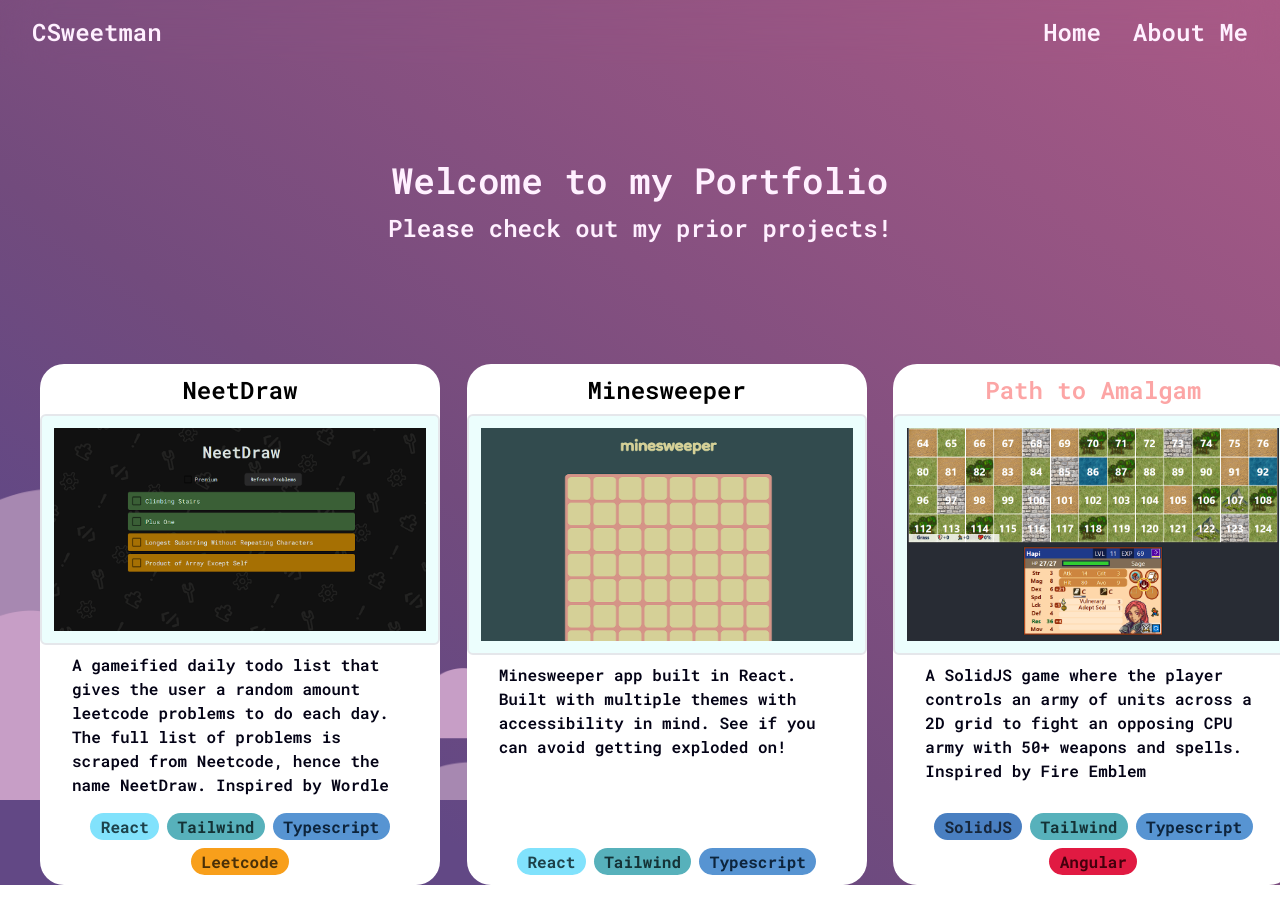
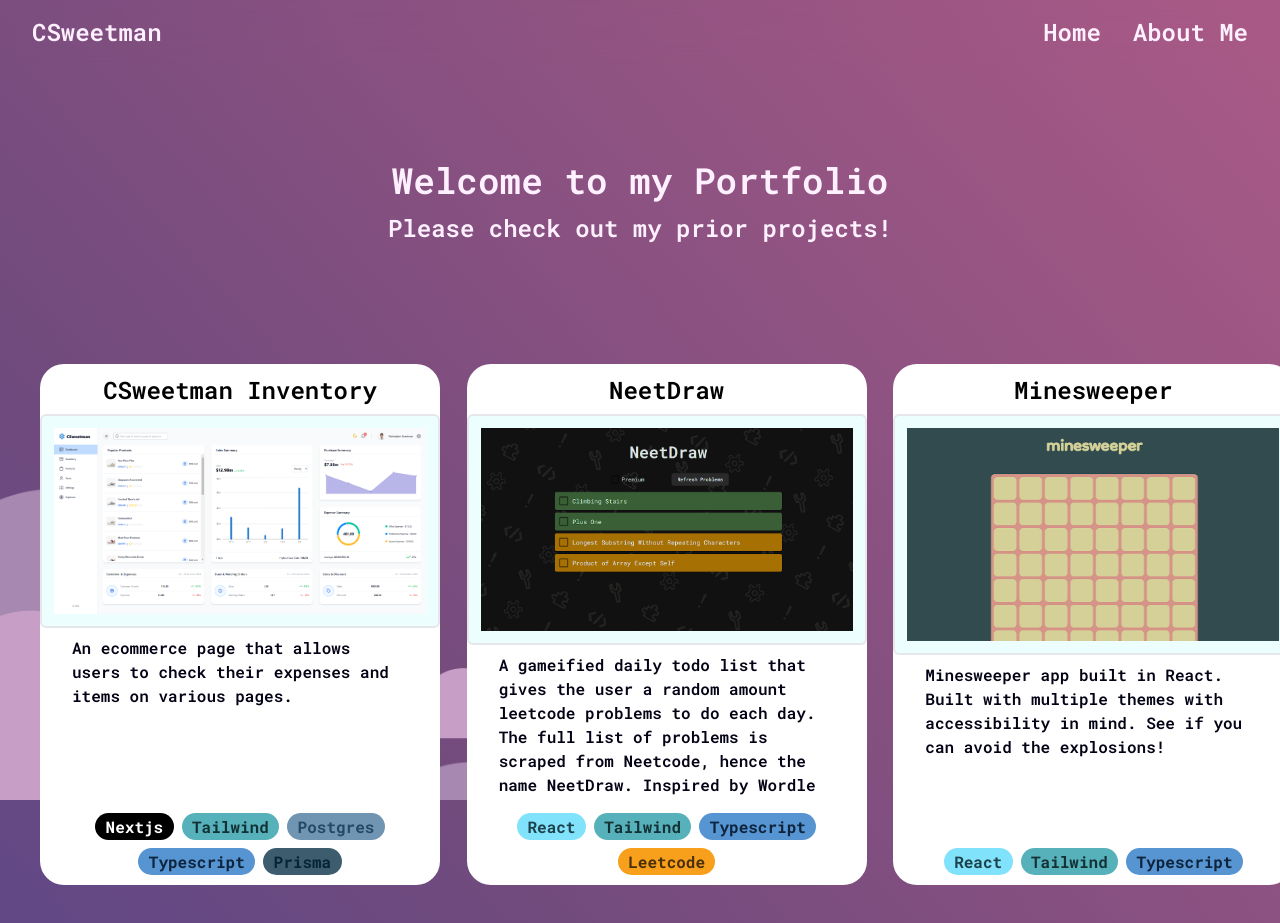
Before and after one commit to CSweetman/CSweetman, a React (Vite) app: page / in a window 1280 px wide. Shown: the top 923 px of the page. Before the commit the page ends 885 px from the top, so only its background shows below. Built offline with nearby package versions, Linux system fonts and the light colour scheme; a web font is replaced by a local one.

Commit message:
Project and Badge update

```diff
--- a/src/components/Badge.tsx
+++ b/src/components/Badge.tsx
@@ -1,4 +1,3 @@
-
 type BadgeProps = {
     name: string
     priority: number
@@ -42,6 +41,21 @@ const nameToColor: { [key: string]: Badge } = {
         text: "text-[#4a3008]",
         og: "#f89f1b",
     },
+    nextjs: {
+        bg: "bg-[#000000]",
+        text: "text-[#ffffff]",
+        og: "#000000",
+    },
+    prisma: {
+        bg: "bg-[#3d5d6f]",
+        text: "text-[#082435]",
+        og: "#0c344b",
+    },
+    postgres: {
+        bg: "bg-[#7095b2]",
+        text: "text-[#244866]",
+        og: "#336791",
+    },
 }
 
 const Badge = (props: BadgeProps) => {
--- a/src/data/projectData.ts
+++ b/src/data/projectData.ts
@@ -2,10 +2,40 @@ import { ProjectProps } from "../types"
 import minesweeper from "../assets/project-imgs/csweetman-minesweeper.png"
 import neetdraw from "../assets/project-imgs/csweetman-neetdraw-crop.png"
 import amalgam from "../assets/project-imgs/path-to-amalgam.png"
+import inventoryManager from "../assets/project-imgs/csweetman-inventorymanager2.png"
 
 export const projects: ProjectProps[] = [
     {
-        id: 1,
+        id: 2,
+        name: "CSweetman Inventory",
+        description: `An ecommerce page that allows users to check their expenses and items on various pages.`,
+        url: "//main.d1e8mj59u9yn6g.amplifyapp.com/dashboard/",
+        image: inventoryManager,
+        stack: [
+            {
+                name: "Nextjs",
+                priority: 3,
+            },
+            {
+                name: "Tailwind",
+                priority: 3,
+            },
+            {
+                name: "Postgres",
+                priority: 3,
+            },
+            {
+                name: "Typescript",
+                priority: 2,
+            },
+            {
+                name: "Prisma",
+                priority: 2,
+            },
+        ],
+    },
+    {
+        id: 3,
         name: "NeetDraw",
         description: `A gameified daily todo list that gives the user a random amount leetcode problems to do each day.
             The full list of problems is scraped from Neetcode, hence the name NeetDraw. Inspired by Wordle`,
@@ -31,9 +61,9 @@ export const projects: ProjectProps[] = [
         ],
     },
     {
-        id: 2,
+        id: 4,
         name: "Minesweeper",
-        description: `Minesweeper app built in React. Built with multiple themes with accessibility in mind. See if you can avoid getting exploded on!`,
+        description: `Minesweeper app built in React. Built with multiple themes with accessibility in mind. See if you can avoid the explosions!`,
         url: "//www.csweetman-minesweeper.com/",
         image: minesweeper,
         stack: [
@@ -52,7 +82,7 @@ export const projects: ProjectProps[] = [
         ],
     },
     {
-        id: 3,
+        id: 5,
         name: "Path to Amalgam",
         description: `A SolidJS game where the player controls an army of units across a 2D grid to fight an opposing CPU army with 50+ weapons and spells. Inspired by Fire Emblem`,
         url: "",
```
Also changed, not shown: src/assets/project-imgs/csweetman-inventorymanager.png (added), src/assets/project-imgs/csweetman-inventorymanager2.png (added).
